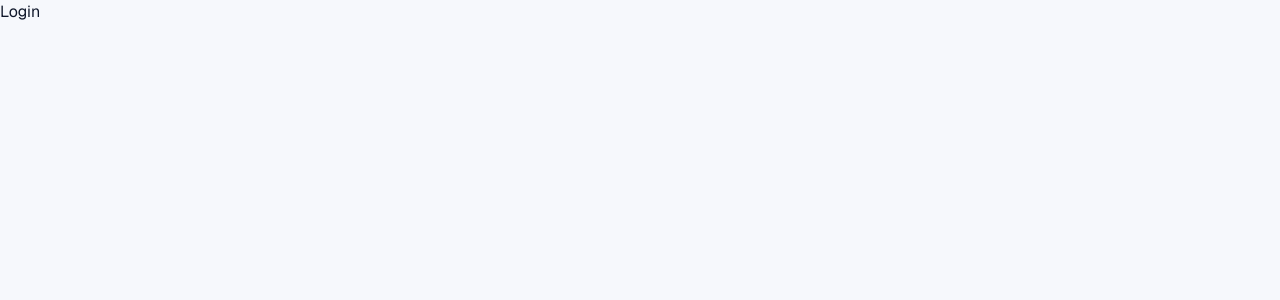
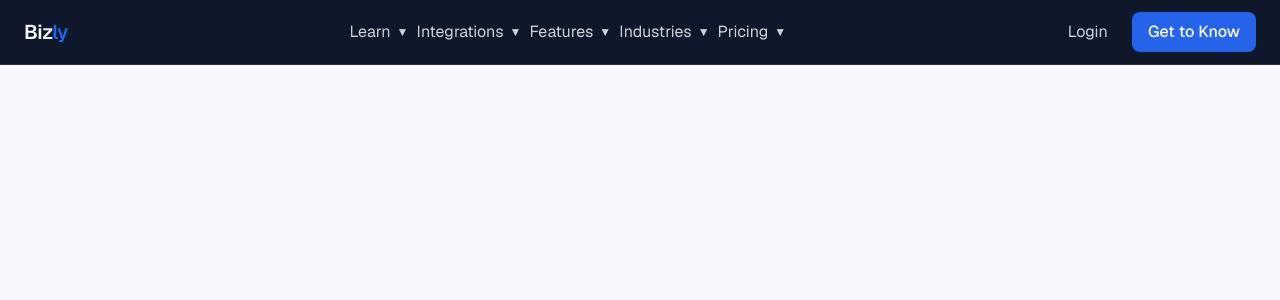
Before and after one commit to natajuniorpinheirodasilva-ui/Bizly, a Next.js app in the folder bizly-frontend/: page /login in a window 1280 px wide. Shown: the top 300 px of the page. Built offline with nearby package versions, Linux system fonts and the light colour scheme.

Commit message:
feat: add outside click event listener

```diff
--- a/bizly-frontend/src/app/(auth)/login/page.tsx
+++ b/bizly-frontend/src/app/(auth)/login/page.tsx
@@ -1,7 +1,10 @@
-import React from 'react'
+import Navbar from "@/components/Navbar"
 
 export default function Login() {
     return (
-        <div>Login</div>
+        <div>
+            <Navbar />
+            <p>Login</p>
+        </div>
     )
 }
--- a/bizly-frontend/src/app/(auth)/register/page.tsx
+++ b/bizly-frontend/src/app/(auth)/register/page.tsx
@@ -1,5 +1,10 @@
+import Navbar from "@/components/Navbar"
+
 export default function Register() {
     return (
-        <div>Register</div>
+        <div>
+            <Navbar />
+            <p>Register</p>
+        </div>
     )
 }
--- a/bizly-frontend/src/components/Navbar.tsx
+++ b/bizly-frontend/src/components/Navbar.tsx
@@ -1,7 +1,9 @@
 'use client'
 
-import { useState } from "react"
+import { useState, useEffect, useRef } from "react"
+import { useRouter } from "next/navigation"
 import Link from "next/link"
+import { Mouse } from "lucide-react"
 
 type item = {
     name: string;
@@ -17,16 +19,39 @@ const navItems: item[] = [
 ]
 
 export default function Navbar() {
+    //dropdown navbar variables
     const [activeMenu, setActiveMenu] = useState<string | null>(null)
+    const navRef = useRef<HTMLDivElement>(null)
+
+    useEffect(() => {
+        function handleClickOutside(event: MouseEvent) {
+            if (navRef.current && !navRef.current.contains(event.target as Node)) setActiveMenu(null)
+        }
+
+        document.addEventListener("mousedown", handleClickOutside)
+
+        return () => {
+            document.removeEventListener("mousedown", handleClickOutside)
+        }
+    }, [])
+
+
+    const router = useRouter()
 
     return (
         <nav className="fixed top-0 z-50 w-full border-b border-white/10 bg-navbar text-navbar-foreground">
             <div className="flex items-center justify-between px-6 py-3">
-                <p className="text-xl font-semibold tracking-tight cursor-default">
+                <button
+                    onClick={() => router.push("/")}
+                    className="text-xl font-semibold tracking-tight cursor-pointer"
+                >
                     Biz<span className="text-primary">ly</span>
-                </p>
+                </button>
 
-                <div className="flex gap-2 text-white/80 *:hover:text-white *:cursor-pointer">
+                <div
+                    className="flex gap-2 text-white/80 *:hover:text-white *:cursor-pointer"
+                    ref={navRef}
+                >
                     {navItems.map((item) => (
                         <div
                             key={item.name}
@@ -34,7 +59,7 @@ export default function Navbar() {
                         >
                             <button
                                 onClick={() => setActiveMenu(activeMenu === item.name ? null : item.name)}
-                                className={`flex items-center gap-1.5 transition-colors hover:text-white ${activeMenu === item.name ? "text-white" : ""}`}
+                                className={`flex items-center gap-1.5 transition-colors hover:text-white cursor-pointer ${activeMenu === item.name ? "text-white" : ""}`}
                             >
                                 {item.name}
 
@@ -54,7 +79,6 @@ export default function Navbar() {
                                         >
                                             {linkName}
                                         </Link>
-
                                     ))}
                                 </div>
                             )}
```
